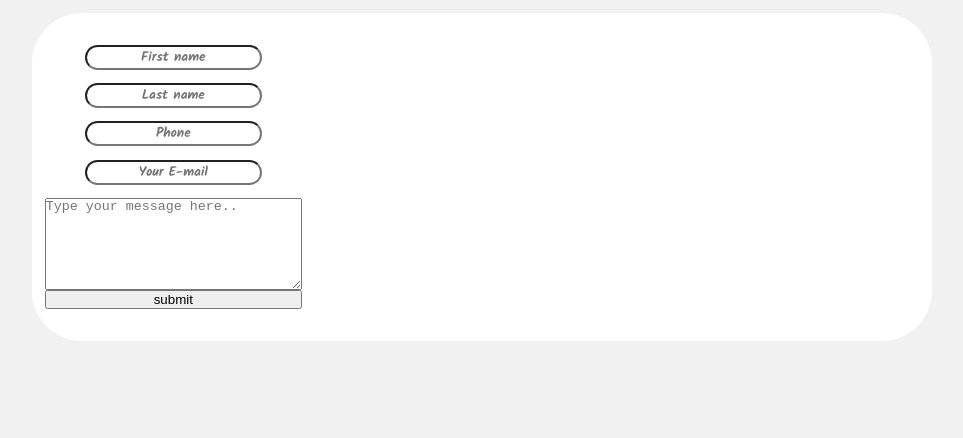
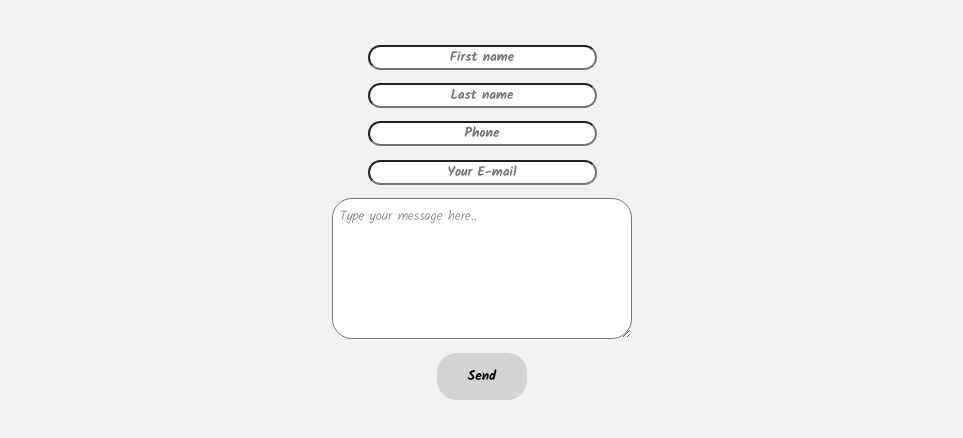
Before and after one commit to simvobnn/Good-Mood-Food, a plain HTML site: page contact.html in a window 1280 px wide. Shown: the part 374-812 px from the top of the page, without its empty margins (158-1121 px from the left). Drawn offline with Linux system fonts and the light colour scheme; no server answers.

Commit message:
Site v1.1
minor fixes and changes

```diff
--- a/contact.html
+++ b/contact.html
@@ -23,24 +23,20 @@
     </header>
     <main>
         <h1 class="sitetitle">Good Mood Food</h1>
-        <section class="contactform">
+        <section class="contactformcont">
             <div id="formerror"></div>
-                <div class="concont">
+                <div class="conwrap">
                         <form id="contactform">
-                            <input id="first" type="text" name="firstname" placeholder="First name" required>
-                            <input id="last" type="text" name="lastname" placeholder="Last name" required>
-                            <input id="phone" type="text" name="phone" placeholder="Phone" required>
-                            <input id="email" type="text" name="email" placeholder="Your E-mail" required>
-                            <textarea id="comment" rows="6" cols="30" placeholder="Type your message here.." required></textarea>
-                            <input id="submit" type="submit" name="submit" Value="submit">
+                            <input id="first" type="text" name="firstname" placeholder="First name">
+                            <input id="last" type="text" name="lastname" placeholder="Last name">
+                            <input id="phone" type="text" name="phone" placeholder="Phone">
+                            <input id="email" type="text" name="email" placeholder="Your E-mail">
+                            <textarea id="comment" rows="6" cols="30" placeholder="Type your message here.."></textarea>
+                            <input id="submit" type="submit" name="submit" Value="Send">
                         </form>
                 </div>
         </section>
     </main>
-
-    <footer>
-
-    </footer>
     <script src="./scripts/conval.js" defer></script>
     <script src="./scripts/redir.js"></script>
 </body>
--- a/scripts/conval.js
+++ b/scripts/conval.js
@@ -27,9 +27,13 @@ form.addEventListener("submit", (error) => {
     }
     if (errors.length > 0) {
         error.preventDefault()
-        formError.innerText = errors.join(', ')
+        formError.classList.add("invalid");
+        formError.textContent = errors.join(', ')
     }
     else {
-        alert("Thank you, message received!")
+        error.preventDefault(); // no submit due demo
+        formError.classList.add("valid");
+        formError.textContent = ("Thank you, message received!");
+        setTimeout(() => document.location.reload(true), 4000);
     }
 })
--- a/styles.css
+++ b/styles.css
@@ -29,9 +29,12 @@
   padding: 0;
 
 }
+
 body {
   background-color: #f1f1f1;
+
 }
+
 main {
   font-family: 'text';
   max-width: 900px;
@@ -109,7 +112,7 @@ nav a:after {
 
 nav a:hover:after {
   width: 100%;
-background: black;
+  background: black;
 
 }
 
@@ -126,7 +129,6 @@ background: black;
   background-color: #ffffff;
   border-radius: 50px;
   display: flex;
-
 
 }
 
@@ -145,6 +147,7 @@ form h1 {
   margin-bottom: 0.5em;
 
 }
+
 form h1 span {
   color:#52c234;
 
@@ -160,11 +163,53 @@ form input[type=text], select, option {
   color: black;
 
 }
+
+.contactformcont {
+  display: flex;
+  justify-content: center;
+  width: 100vw;
+  flex-flow: column nowrap;
+  max-width: 500px;
+  margin: auto;
+
+}
+
+#contactform {
+  width: 300px;
+
+}
+
+#submit {
+  margin: 1em;
+  background: lightgray;
+  border: none;
+  border-radius: 20px;;
+  padding: 1em;
+  width: 30%;
+  font-family: 'text';
+  font-weight: bold;
+  margin: 1em auto;
+
+}
+
+#submit:hover {
+  color: #ffffff;
+
+}
+
+#comment {
+  font-family: 'text';
+  border-radius: 20px;
+  padding: 0.5em;
+
+}
+
 form h3 {
   margin: auto;
   font-family: 'text';
   color: grey;
   text-transform: capitalize;
+
 }
 
 .rbtn, .ckbx {
@@ -198,6 +243,7 @@ input[type=button] {
 input[type=button]:hover {
   color: white;
   cursor: pointer;
+
 }
 
 #recipecont {
@@ -205,7 +251,6 @@ input[type=button]:hover {
   flex-flow: row wrap;
   justify-content: space-evenly;
   margin-top: 2rem;
-
 
 }
 
@@ -215,8 +260,8 @@ input[type=button]:hover {
   position: relative;
   margin-bottom: 1rem;
 
+}
 
-}
 .recipe img {
   object-fit: cover;
   width: 100%;
@@ -259,8 +304,8 @@ input[type=button]:hover {
 .flexcont h2 {
   font-family: 'title';
   font-size: 2em;
+
 }
-
 
 .dishheader {
   height: 50vh;
@@ -344,8 +389,6 @@ input[type=button]:hover {
 .inst p {
   text-align: left;
   margin: 1em 0.3em 0 0;
-  font-weight: ;
-
 
 }
 
@@ -389,35 +432,43 @@ footer input {
 }
 footer input:first-of-type {
   border-radius: 25px 0 0 25px;
+
 }
 
 footer input:last-of-type {
   border-radius: 0 25px 25px 0;
 
 }
+
 footer input:last-of-type:hover {
   font-weight: bold;
+
 
 }
 input, select:focus {
   outline: none;
+
 }
-.invalid::placeholder{
+
+.invalid::placeholder, .invalid {
   color:red;
+
 }
-.valid::placeholder {
+
+.valid::placeholder, .valid {
   color: #52c234;
+
 }
+
 h3 a {
   color: grey;
+
 }
+
 h3 a:hover {
   color: black;
+
 }
-
-
-
-
 
 @media screen and (min-width: 645px) {
   .list {
@@ -439,4 +490,5 @@ h3 a:hover {
   footer {
     height: 4vh;
   }
+
 }
```
